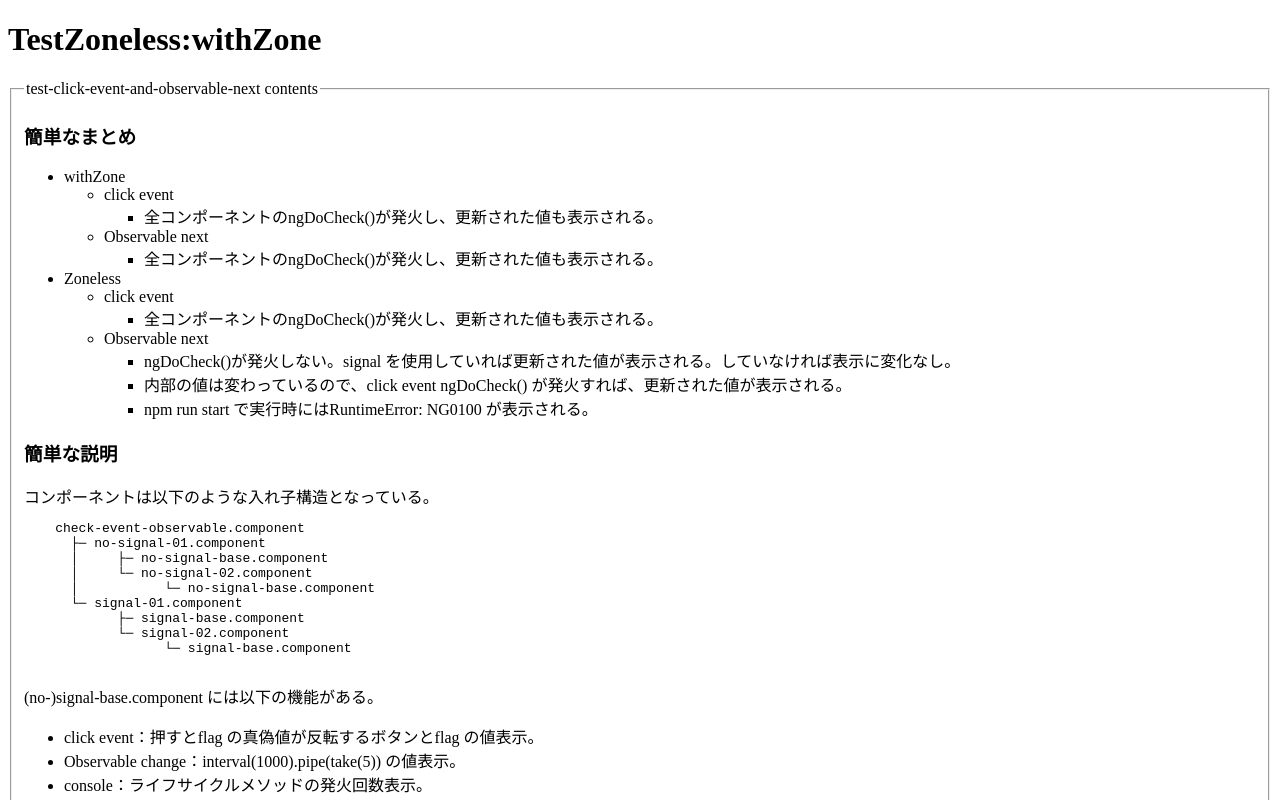
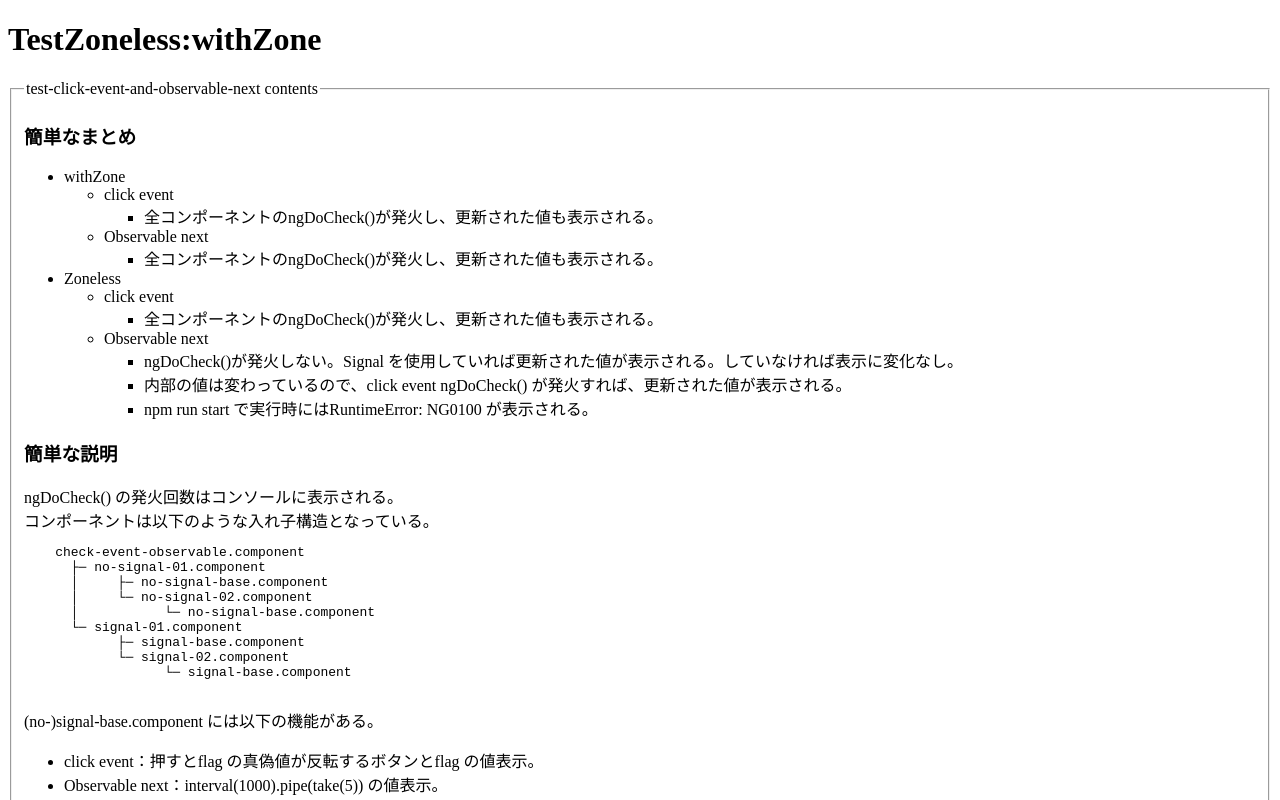
Before and after one commit to magurouhiru/test-zoneless, an Angular app: page / in a window 1280 px wide. Shown: the top 800 px of the page. Built offline with nearby package versions, Linux system fonts and the light colour scheme.

Commit message:
説明追加

```diff
--- a/src/app/test-click-event-and-observable-next/test-click-event-and-observable-next.component.html
+++ b/src/app/test-click-event-and-observable-next/test-click-event-and-observable-next.component.html
@@ -28,7 +28,7 @@
       <li>Observable next</li>
       <ul>
         <li>
-          ngDoCheck()が発火しない。signal
+          ngDoCheck()が発火しない。Signal
           を使用していれば更新された値が表示される。していなければ表示に変化なし。
         </li>
         <li>
@@ -40,6 +40,7 @@
     </ul>
   </ul>
   <h3>簡単な説明</h3>
+  ngDoCheck() の発火回数はコンソールに表示される。<br>
   コンポーネントは以下のような入れ子構造となっている。
   <pre>
     check-event-observable.component
@@ -55,8 +56,7 @@
   (no-)signal-base.component には以下の機能がある。
   <ul>
     <li>click event：押すとflag の真偽値が反転するボタンとflag の値表示。</li>
-    <li>Observable change：interval(1000).pipe(take(5)) の値表示。</li>
-    <li>console：ライフサイクルメソッドの発火回数表示。</li>
+    <li>Observable next：interval(1000).pipe(take(5)) の値表示。</li>
   </ul>
   <app-no-signal-01></app-no-signal-01>
   <app-signal-01></app-signal-01>
```
